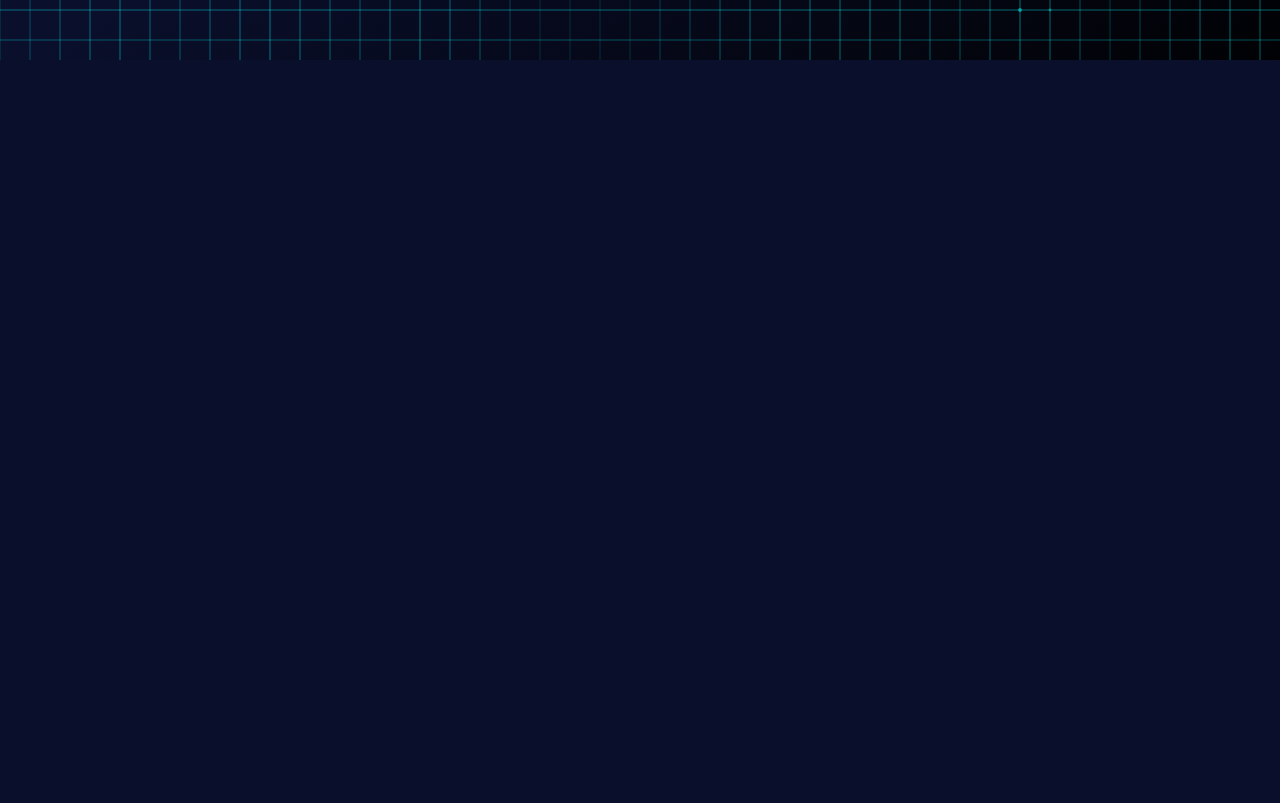
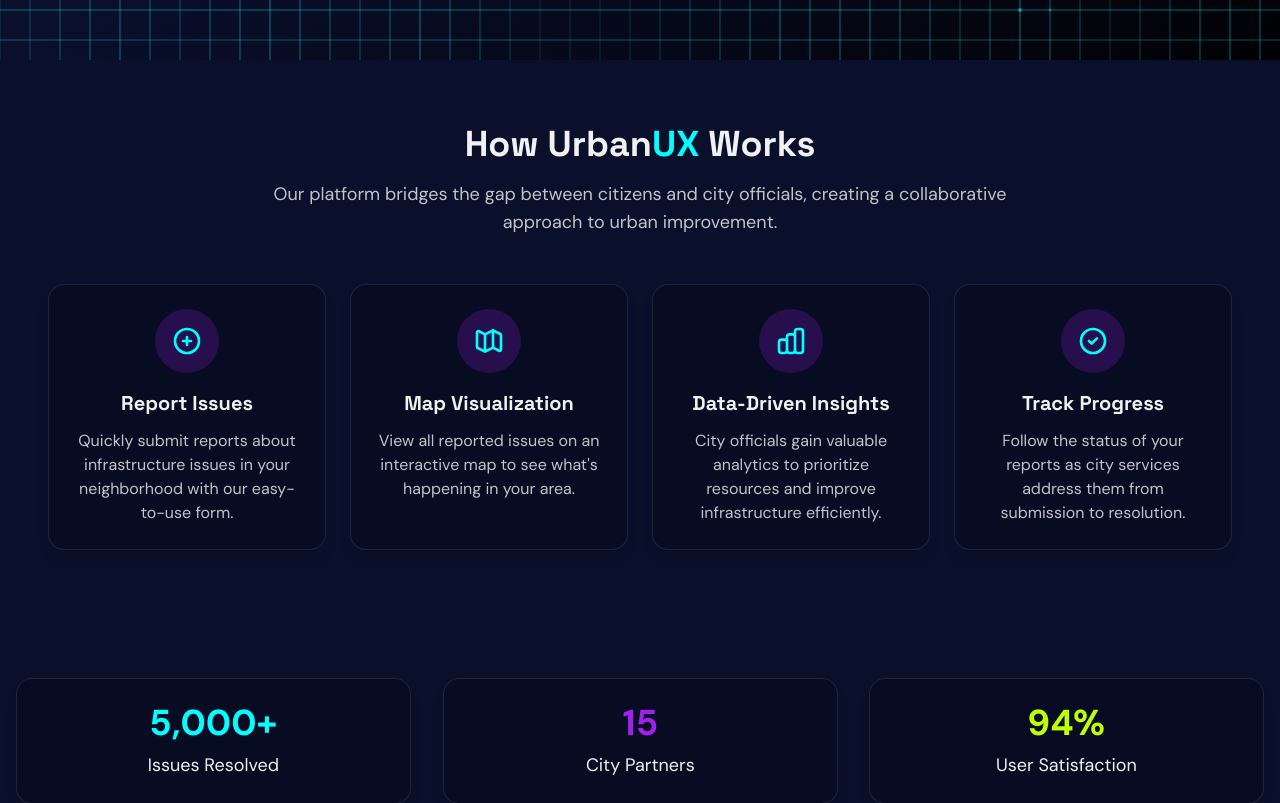
Before and after one commit to ArcherAthin/urban-pulse-insights, a React (Vite) app: page / in a window 1280 px wide. Shown: the part 740-1543 px from the top of the page. Built offline with nearby package versions, Linux system fonts and the light colour scheme.

Commit message:
Fix: Improve page transition animations
Adjust page transition animations to ensure elements are visible.

```diff
--- a/src/components/Hero.tsx
+++ b/src/components/Hero.tsx
@@ -125,31 +125,15 @@ const Hero = () => {
     };
   }, []);
 
-  // Add scroll trigger animations
+  // Add initial animation to ensure elements are visible immediately on load
   useEffect(() => {
-    const observerOptions = {
-      threshold: 0.1
-    };
-
-    const observer = new IntersectionObserver((entries: IntersectionObserverEntry[]) => {
-      entries.forEach(entry => {
-        if (entry.isIntersecting) {
-          entry.target.classList.add('animate-fade-in');
-          observer.unobserve(entry.target);
-        }
-      });
-    }, observerOptions);
-
-    const elements = document.querySelectorAll('.animate-on-scroll');
-    elements.forEach(el => {
-      observer.observe(el);
-    });
-
-    return () => {
-      elements.forEach(el => {
-        observer.unobserve(el);
-      });
-    };
+    // Apply animation to hero content with a slight delay for smooth appearance
+    const heroContent = document.querySelector('.hero-content');
+    if (heroContent) {
+      setTimeout(() => {
+        heroContent.classList.add('animate-fade-in');
+      }, 100);
+    }
   }, []);
 
   return (
@@ -170,7 +154,7 @@ const Hero = () => {
 
       {/* Content */}
       <div className="container mx-auto px-6 z-10 text-center flex flex-col items-center justify-center min-h-screen">
-        <div className="animate-on-scroll opacity-0">
+        <div className="hero-content animate-on-scroll">
           <h1 className="text-4xl md:text-6xl lg:text-7xl font-bold mb-6 text-gradient-to-r from-urban-cyan via-urban-white to-urban-white">
             Smart Cities Begin with <br />
             <span className="text-urban-cyan">Smarter Feedback</span>
--- a/src/index.css
+++ b/src/index.css
@@ -80,9 +80,30 @@
     @apply w-full h-[70vh] rounded-2xl overflow-hidden;
   }
 
-  /* Smooth fade-in animation for scroll triggers */
+  /* Animation classes and triggers */
+  .animate-on-scroll {
+    opacity: 0;
+    transform: translateY(20px);
+    transition: opacity 0.8s ease-out, transform 0.8s ease-out;
+    will-change: opacity, transform;
+  }
+
   .animate-fade-in {
-    animation: fade-in 0.8s ease forwards;
+    opacity: 1 !important;
+    transform: translateY(0) !important;
+  }
+
+  /* Initial animation state for page transitions */
+  .page-enter {
+    opacity: 0;
+    transform: translateY(10px);
+  }
+
+  /* Animated state for page content */
+  .page-enter-active {
+    opacity: 1;
+    transform: translateY(0);
+    transition: opacity 0.5s ease-out, transform 0.5s ease-out;
   }
 
   /* Interactive element hover animations */
--- a/src/pages/Index.tsx
+++ b/src/pages/Index.tsx
@@ -9,6 +9,8 @@ import FeatureCard from '@/components/FeatureCard';
 const Index = () => {
   // Initialize scroll animations
   useEffect(() => {
+    // Wait for DOM content to be fully loaded
+    const initAnimations = () => {
       const observerOptions = {
         threshold: 0.1,
         rootMargin: '0px 0px -50px 0px'
@@ -18,7 +20,6 @@ const Index = () => {
         entries.forEach(entry => {
           if (entry.isIntersecting) {
             entry.target.classList.add('animate-fade-in');
-          observer.unobserve(entry.target);
           }
         });
       }, observerOptions);
@@ -28,15 +29,26 @@ const Index = () => {
         observer.observe(el);
       });
 
-    return () => {
+      // Apply initial animation to elements that are already in the viewport
       document.querySelectorAll('.animate-on-scroll').forEach(el => {
-        observer.unobserve(el);
+        const rect = el.getBoundingClientRect();
+        const viewHeight = Math.max(document.documentElement.clientHeight, window.innerHeight);
+        if (!(rect.bottom < 0 || rect.top - viewHeight >= 0)) {
+          setTimeout(() => {
+            el.classList.add('animate-fade-in');
+          }, 100);
+        }
       });
     };
+
+    // Initialize animations with a slight delay to ensure DOM is ready
+    setTimeout(initAnimations, 200);
+
+    // No need for cleanup as we're ensuring elements remain visible
   }, []);
 
   return (
-    <div className="min-h-screen flex flex-col">
+    <div className="min-h-screen flex flex-col page-enter page-enter-active">
       <Navbar />
 
       <main className="flex-grow">
@@ -46,7 +58,7 @@ const Index = () => {
         {/* Features Section */}
         <section className="py-16 px-4">
           <div className="container mx-auto">
-            <div className="text-center mb-12 animate-on-scroll opacity-0">
+            <div className="text-center mb-12 animate-on-scroll">
               <h2 className="text-3xl md:text-4xl font-bold text-urban-white mb-4">
                 How Urban<span className="text-urban-cyan">UX</span> Works
               </h2>
@@ -56,8 +68,8 @@ const Index = () => {
             </div>
 
             <div className="grid grid-cols-1 md:grid-cols-2 lg:grid-cols-4 gap-6">
-              {/* Feature 1 */}
-              <div className="animate-on-scroll opacity-0" style={{ transitionDelay: '100ms' }}>
+              {/* Feature cards */}
+              <div className="animate-on-scroll" style={{ transitionDelay: '100ms' }}>
                 <FeatureCard
                   icon={
                     <svg xmlns="http://www.w3.org/2000/svg" fill="none" viewBox="0 0 24 24" stroke="currentColor" className="w-8 h-8">
@@ -70,7 +82,7 @@ const Index = () => {
               </div>
 
               {/* Feature 2 */}
-              <div className="animate-on-scroll opacity-0" style={{ transitionDelay: '200ms' }}>
+              <div className="animate-on-scroll" style={{ transitionDelay: '200ms' }}>
                 <FeatureCard
                   icon={
                     <svg xmlns="http://www.w3.org/2000/svg" fill="none" viewBox="0 0 24 24" stroke="currentColor" className="w-8 h-8">
@@ -83,7 +95,7 @@ const Index = () => {
               </div>
 
               {/* Feature 3 */}
-              <div className="animate-on-scroll opacity-0" style={{ transitionDelay: '300ms' }}>
+              <div className="animate-on-scroll" style={{ transitionDelay: '300ms' }}>
                 <FeatureCard
                   icon={
                     <svg xmlns="http://www.w3.org/2000/svg" fill="none" viewBox="0 0 24 24" stroke="currentColor" className="w-8 h-8">
@@ -96,7 +108,7 @@ const Index = () => {
               </div>
 
               {/* Feature 4 */}
-              <div className="animate-on-scroll opacity-0" style={{ transitionDelay: '400ms' }}>
+              <div className="animate-on-scroll" style={{ transitionDelay: '400ms' }}>
                 <FeatureCard
                   icon={
                     <svg xmlns="http://www.w3.org/2000/svg" fill="none" viewBox="0 0 24 24" stroke="currentColor" className="w-8 h-8">
@@ -115,15 +127,15 @@ const Index = () => {
         <section className="py-16 bg-gradient-to-r from-urban-navy to-urban-navy/90">
           <div className="container mx-auto px-4">
             <div className="grid grid-cols-1 md:grid-cols-3 gap-8">
-              <div className="text-center p-6 glass-card animate-on-scroll opacity-0" style={{ transitionDelay: '100ms' }}>
+              <div className="text-center p-6 glass-card animate-on-scroll" style={{ transitionDelay: '100ms' }}>
                 <span className="text-4xl font-bold text-urban-cyan block mb-2">5,000+</span>
                 <p className="text-urban-white text-lg">Issues Resolved</p>
               </div>
-              <div className="text-center p-6 glass-card animate-on-scroll opacity-0" style={{ transitionDelay: '200ms' }}>
+              <div className="text-center p-6 glass-card animate-on-scroll" style={{ transitionDelay: '200ms' }}>
                 <span className="text-4xl font-bold text-urban-purple block mb-2">15</span>
                 <p className="text-urban-white text-lg">City Partners</p>
               </div>
-              <div className="text-center p-6 glass-card animate-on-scroll opacity-0" style={{ transitionDelay: '300ms' }}>
+              <div className="text-center p-6 glass-card animate-on-scroll" style={{ transitionDelay: '300ms' }}>
                 <span className="text-4xl font-bold text-urban-lime block mb-2">94%</span>
                 <p className="text-urban-white text-lg">User Satisfaction</p>
               </div>
@@ -134,7 +146,7 @@ const Index = () => {
         {/* CTA Section */}
         <section className="py-20 px-4">
           <div className="container mx-auto max-w-4xl">
-            <div className="glass-card p-8 text-center neon-border animate-on-scroll opacity-0">
+            <div className="glass-card p-8 text-center neon-border animate-on-scroll">
               <h2 className="text-3xl md:text-4xl font-bold text-urban-white mb-6">
                 Ready to improve your city?
               </h2>
--- a/src/pages/MapView.tsx
+++ b/src/pages/MapView.tsx
@@ -1,5 +1,5 @@
 
-import React from 'react';
+import React, { useEffect } from 'react';
 import Navbar from '@/components/Navbar';
 import Footer from '@/components/Footer';
 import MapComponent from '@/components/MapComponent';
@@ -33,13 +33,28 @@ const MapView = () => {
     };
   }, []);
 
+  // Initialize animations for this page
+  useEffect(() => {
+    const initPageAnimations = () => {
+      // Apply animations to page content with a slight delay
+      document.querySelectorAll('.animate-on-scroll').forEach((el, index) => {
+        setTimeout(() => {
+          el.classList.add('animate-fade-in');
+        }, 100 + (index * 100));
+      });
+    };
+
+    // Initialize animations after a short delay to ensure content is rendered
+    setTimeout(initPageAnimations, 200);
+  }, []);
+
   return (
-    <div className="min-h-screen flex flex-col">
+    <div className="min-h-screen flex flex-col page-enter page-enter-active">
       <Navbar />
 
-      <main className="flex-grow pt-24 pb-16 px-4 animate-fade-in">
+      <main className="flex-grow pt-24 pb-16 px-4">
         <div className="container mx-auto">
-          <header className="mb-8 text-center">
+          <header className="mb-8 text-center animate-on-scroll">
             <h1 className="text-3xl md:text-4xl font-bold text-urban-white mb-4">
               Urban Issues Map
             </h1>
@@ -48,7 +63,9 @@ const MapView = () => {
             </p>
           </header>
 
-          <MapComponent />
+          <div className="animate-on-scroll" style={{ transitionDelay: '200ms' }}>
+            <MapComponent />
+          </div>
         </div>
       </main>
 
--- a/src/pages/SubmitIssue.tsx
+++ b/src/pages/SubmitIssue.tsx
@@ -1,18 +1,33 @@
 
-import React from 'react';
+import React, { useEffect } from 'react';
 import Navbar from '@/components/Navbar';
 import Footer from '@/components/Footer';
 import IssueForm from '@/components/IssueForm';
 
 const SubmitIssue = () => {
+  // Initialize animations for this page
+  useEffect(() => {
+    const initPageAnimations = () => {
+      // Apply animations to page content
+      document.querySelectorAll('.animate-on-scroll').forEach((el, index) => {
+        setTimeout(() => {
+          el.classList.add('animate-fade-in');
+        }, 100 + (index * 100));
+      });
+    };
+
+    // Initialize animations after a short delay
+    setTimeout(initPageAnimations, 200);
+  }, []);
+
   return (
-    <div className="min-h-screen flex flex-col">
+    <div className="min-h-screen flex flex-col page-enter page-enter-active">
       <Navbar />
 
       <main className="flex-grow pt-24 pb-16 px-4">
         <div className="container mx-auto">
           <div className="max-w-3xl mx-auto">
-            <header className="mb-8 text-center">
+            <header className="mb-8 text-center animate-on-scroll">
               <h1 className="text-3xl md:text-4xl font-bold text-urban-white mb-4">
                 Report an Urban Issue
               </h1>
@@ -21,7 +36,9 @@ const SubmitIssue = () => {
               </p>
             </header>
 
-            <IssueForm />
+            <div className="animate-on-scroll" style={{ transitionDelay: '200ms' }}>
+              <IssueForm />
+            </div>
           </div>
         </div>
       </main>
```
Lines whose indentation alone changed are shown as unchanged.
